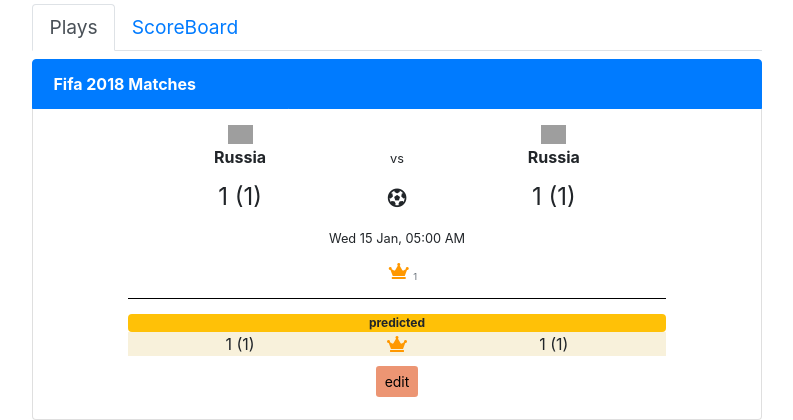
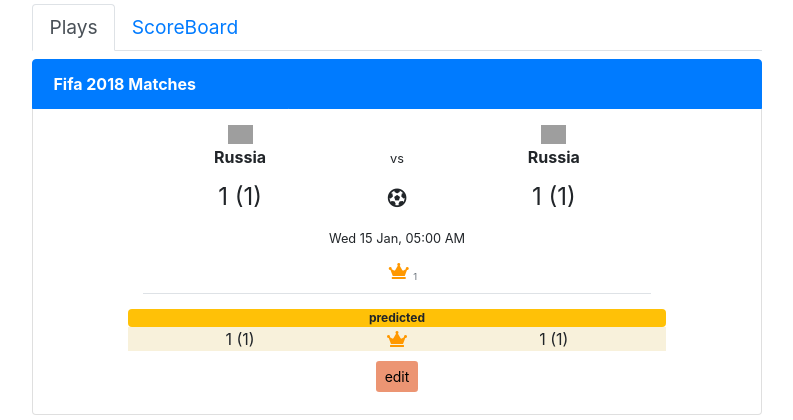
Before and after one commit to rahiminasab/pishbini, a Django app: page /home/ in a window 1280 px wide. Shown: the part 403-823 px from the top of the page, without its empty margins (243-1036 px from the left). Run offline with Django 3.2, Linux system fonts and the light colour scheme; a user stored in the database is signed in; data comes from the database, SQL or seed files in the repository; tables that the repository leaves empty hold one stand-in row (values such as "Sample post"); parts of the project's set-up code (start-up, migrations or seed data) failed here and were passed over; some libraries are stand-ins or nearby versions; grey boxes are pictures that could not be loaded.

Commit message:
removed last-match-info class

```diff
--- a/pishi/static/pishi/styles_8.css
+++ b/pishi/static/pishi/styles_9.css
@@ -61,10 +61,8 @@ li:nth-child(odd) {
     font-size: x-large;
 }
 
-.last-match-info {
-    border-bottom: 1px black solid;
-    margin-bottom: 15px;
-    padding-bottom: 15px;
+.predicted-info-div {
+    padding-top: 15px;
 }
 
 .predicted-scores-row {
--- a/pishi/templates/base.html
+++ b/pishi/templates/base.html
@@ -12,7 +12,7 @@
     <link rel="stylesheet" href="https://use.fontawesome.com/releases/v5.1.0/css/all.css"
           integrity="sha384-lKuwvrZot6UHsBSfcMvOkWwlCMgc0TaWr+30HWe3a4ltaBwTZhyTEggF5tJv8tbt"
           crossorigin="anonymous">
-    <link rel="stylesheet" type="text/css" href="{% static 'pishi/styles_8.css' %}">
+    <link rel="stylesheet" type="text/css" href="{% static 'pishi/styles_9.css' %}">
 </head>
 <body>
     <header>
@@ -33,6 +33,6 @@
     <script src="https://maxcdn.bootstrapcdn.com/bootstrap/4.0.0/js/bootstrap.min.js"
             integrity="sha384-JZR6Spejh4U02d8jOt6vLEHfe/JQGiRRSQQxSfFWpi1MquVdAyjUar5+76PVCmYl"
             crossorigin="anonymous"></script>
-    <script type="text/javascript" src="{% static 'pishi/scripts/pishi_8.js' %}"></script>
+    <script type="text/javascript" src="{% static 'pishi/scripts/pishi_9.js' %}"></script>
 </body>
 </html>
--- a/pishi/templates/match/soccer/match_info_row.html
+++ b/pishi/templates/match/soccer/match_info_row.html
@@ -46,7 +46,7 @@
 </div>
 
 {% if summary %}
-    <div class="row match-list-item-info last-match-info text-muted">
+    <div class="row match-list-item-info text-muted">
         <div class="col d-inline-flex justify-content-center">
             {% if summary.royal > 0 %}
                 <div class="match-summary-icon">
--- a/pishi/templates/match/soccer/prediction_info_row.html
+++ b/pishi/templates/match/soccer/prediction_info_row.html
@@ -1,4 +1,4 @@
-<div class="predicted-info-div">
+<div class="predicted-info-div border-top">
     <div class="row">
         <div class="col badge badge-warning">
            predicted
```
Also changed, not shown: pishi/static/pishi/scripts/pishi_9.js (renamed from pishi/static/pishi/scripts/pishi_8.js).
